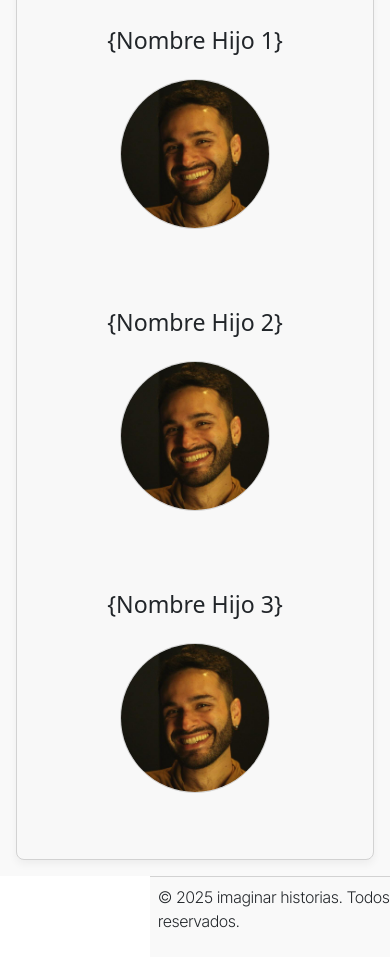
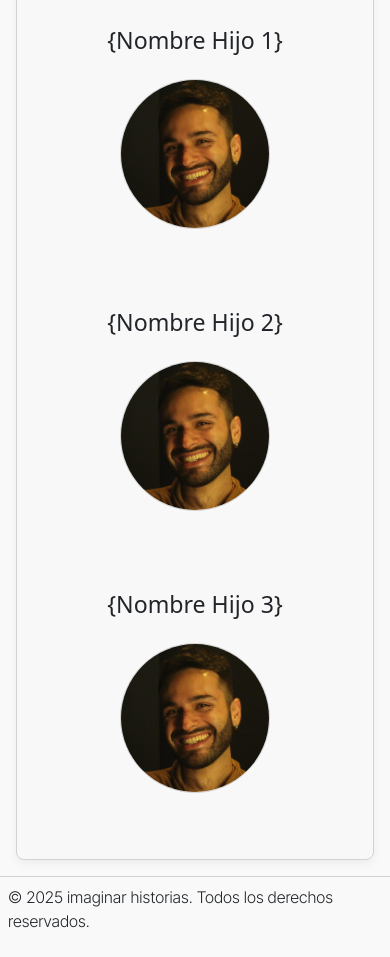
Before and after one commit to jonatas-imaginarai/DesarrolloWeb_2aEntrega_FreireGiordano-Jonatas, a plain HTML site: page index.html in a window 390 px wide. Shown: the part 2539-3496 px from the top of the page. Drawn offline with nearby package versions, Linux system fonts and the light colour scheme.

Commit message:
v3.2 Ajuste en el footer

```diff
--- a/assets/css/style.css
+++ b/assets/css/style.css
@@ -895,6 +895,10 @@ footer p a:hover {
     padding: 10px;
   }
 
+  footer {
+    margin-left: 0;
+  }
+
   .h1-header {
     font-size: 1.1rem;
   }
```
